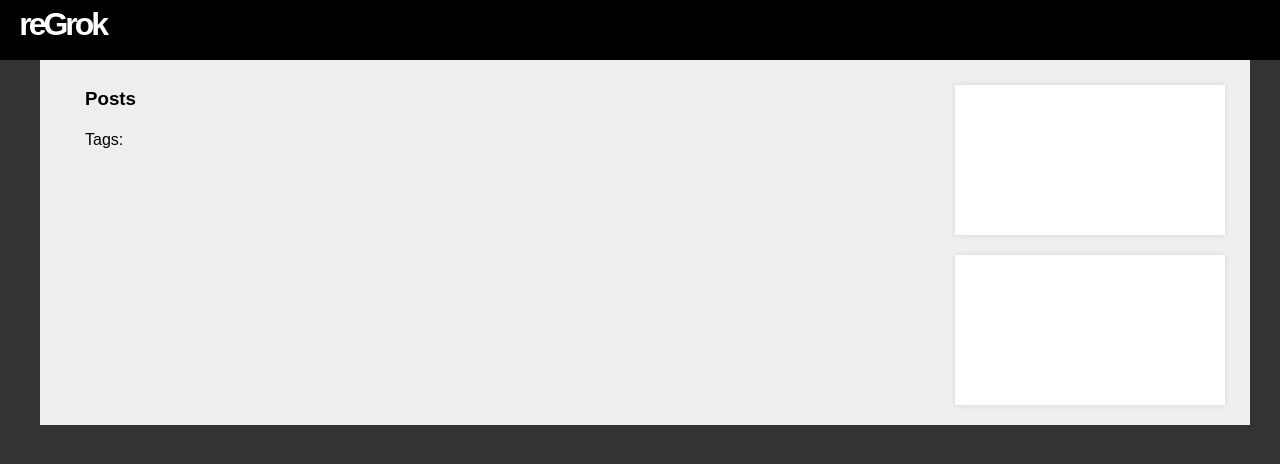
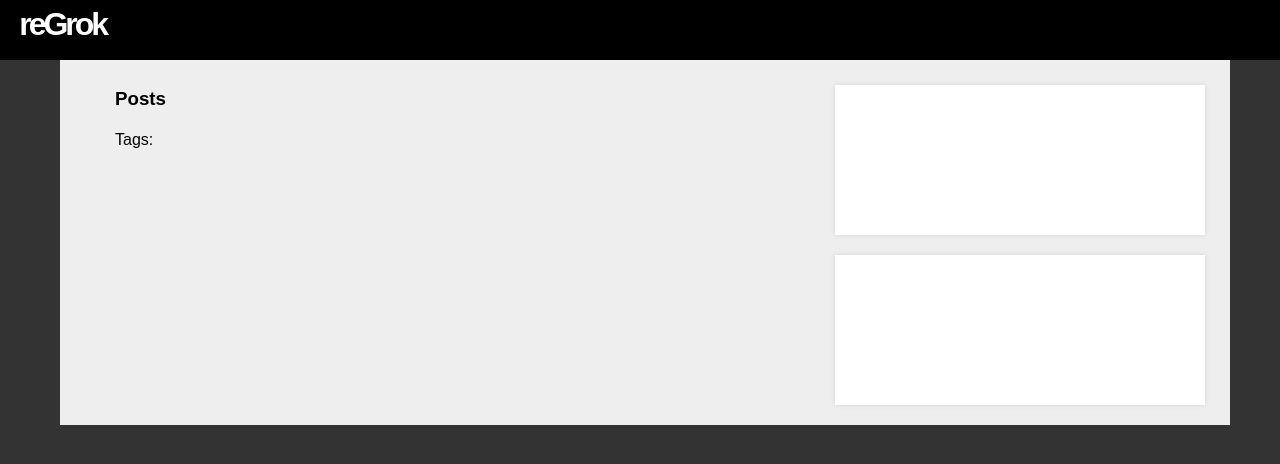
Before and after one commit to droidkid/codeBook, a Flask app: page / in a window 1280 px wide. Shown: the top 464 px of the page. Run offline with Flask 2, Linux system fonts and the light colour scheme; data that the repository does not hold is empty; some libraries are stand-ins or nearby versions.

Commit message:
css update

```diff
--- a/cookBook/static/style.css
+++ b/cookBook/static/style.css
@@ -8,7 +8,7 @@ html{
     height:100%;
 }
 body{
-    font-family: "Sans Serif", "Arial";
+    font-family: "Arial", "Helvetica", "sans-serif";
     font-weight: 400;
     margin:0px auto;
     background-color: #333;
@@ -52,7 +52,7 @@ a{
 .post {
     margin: 5px 5px;
     margin-bottom: 20px;
-    padding:0px 20px 40px;
+    padding:0px 0px 80px;
 }
 
 
@@ -102,7 +102,8 @@ textarea{
 }
 
 .footer{
-    background-color: #34495e;
+    background-color: #000;
+    color: white;
 }
 
 @media (min-width:768px){
@@ -113,22 +114,23 @@ textarea{
 
 @media (min-width:1024px){
     .main .container {
-        padding-right: 330px;
+        padding-right: 550px;
         overflow: hidden;
-        margin-left:40px;
+        margin-left:60px;
     }
     .content {
         float: left;
         width: 100%;
         padding: 20px;
         padding-right:0px;
+        padding-left: 50px;
     }
     .sidebar {
         float: left;
-        margin-right: -330px;
-        width: 300px;
+        margin-right: -530px;
+        width: 500px;
         padding: 20px;
-        padding-left: 0px;
+        padding-left: 100px;
     }
     .content, .sidebar {
         padding-bottom: 99999px;
```
